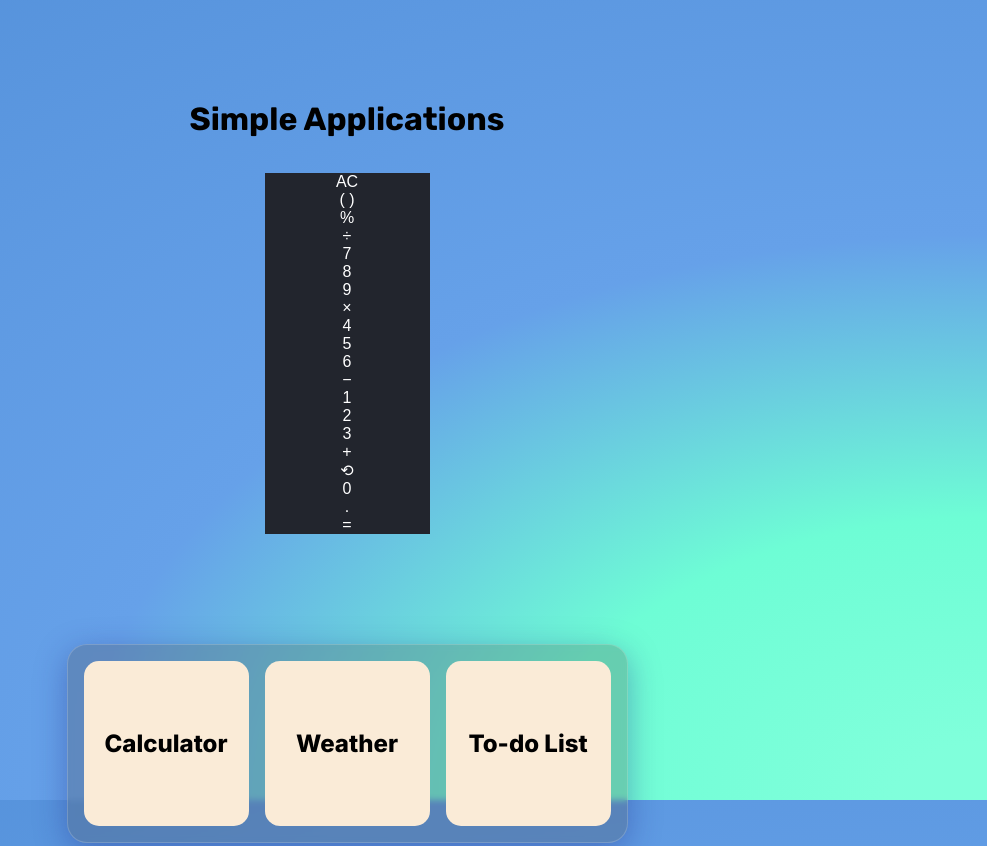
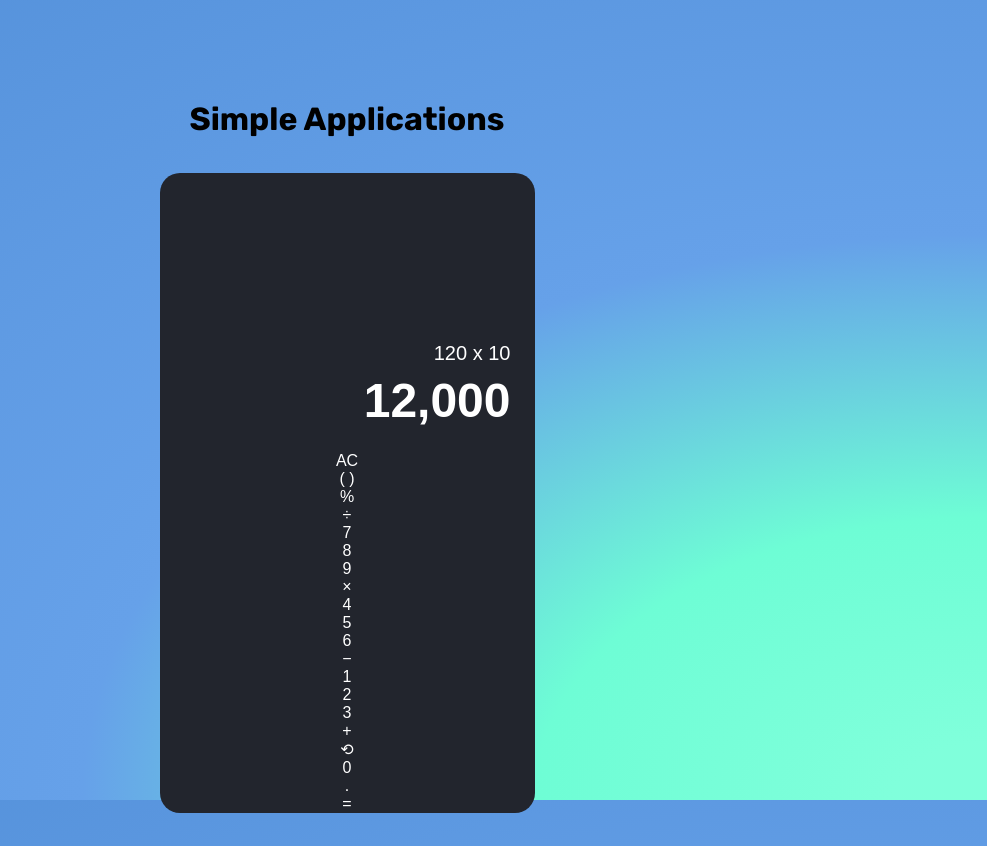
Before and after one commit to peach3es/simple-apps, a plain HTML site: page main_files/index.html in a window 1280 px wide. Shown: the top 846 px of the page, without its empty margins (293-1280 px from the left). Drawn offline with Linux system fonts and the light colour scheme.

Commit message:
Add display to calculator

```diff
--- a/main_files/index.html
+++ b/main_files/index.html
@@ -21,10 +21,11 @@
                 <div class="display">
                     <div class="content">
                         <div class="input">
-
+                            120 <span class="operator">x</span>
+                            10
                         </div>
                         <div class="output">
-
+                            12,000
                         </div>
                     </div>
                 </div>
--- a/main_files/styles.css
+++ b/main_files/styles.css
@@ -78,14 +78,43 @@ body {
     align-items: center;
     justify-content: center;
     visibility: visible;
+
     /* transform: translate(-91px, 1100%) scale(0.1); */
     padding: 10px 0px;
 }
 
 .calc-modal{
     text-align: center;
-    width: 165px;
     color: white;
     background-color: #22252D;
+    border-radius: 20px;
+    display: flex;
+    flex-direction: column;
+    width: 100%;
+    max-width: 375px;
+    min-height: 640px;
+    overflow: hidden;
+}
+
+.display{
+    min-height: 200px;
+    padding: 1.5rem;
+    display: flex;
+    justify-content: flex-end;
+    align-items: flex-end;
+    text-align: right;
+    flex: 1 1 0%;
 
 }
+
+.display .input{
+    font-size: 1.25rem;
+    margin-bottom: 0.5rem;
+}
+.display .output{
+    font-size: 3rem;
+    font-weight: 700;
+    width: 100%;
+    max-width: 100%;
+    overflow: auto;
+}
```
